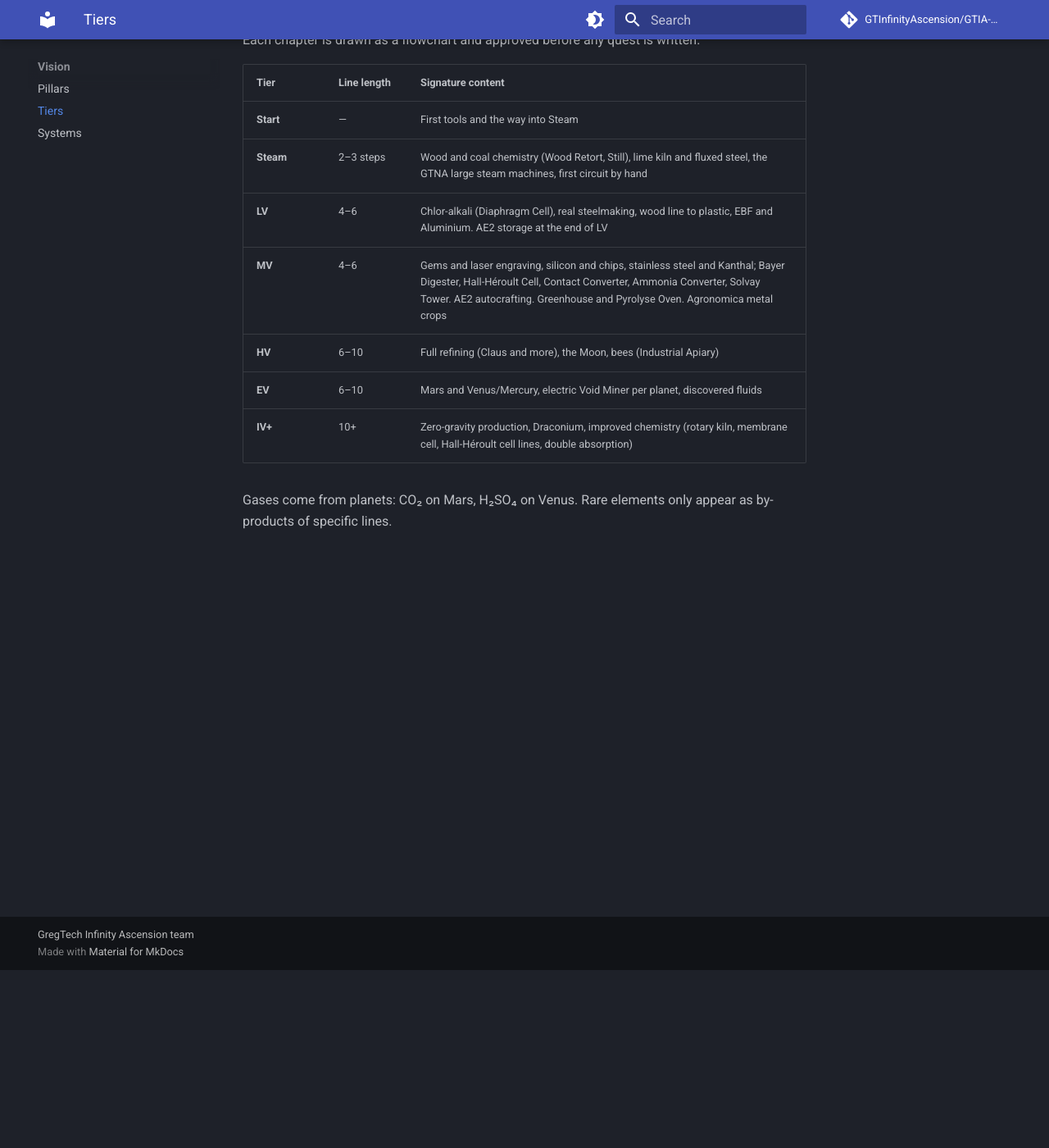
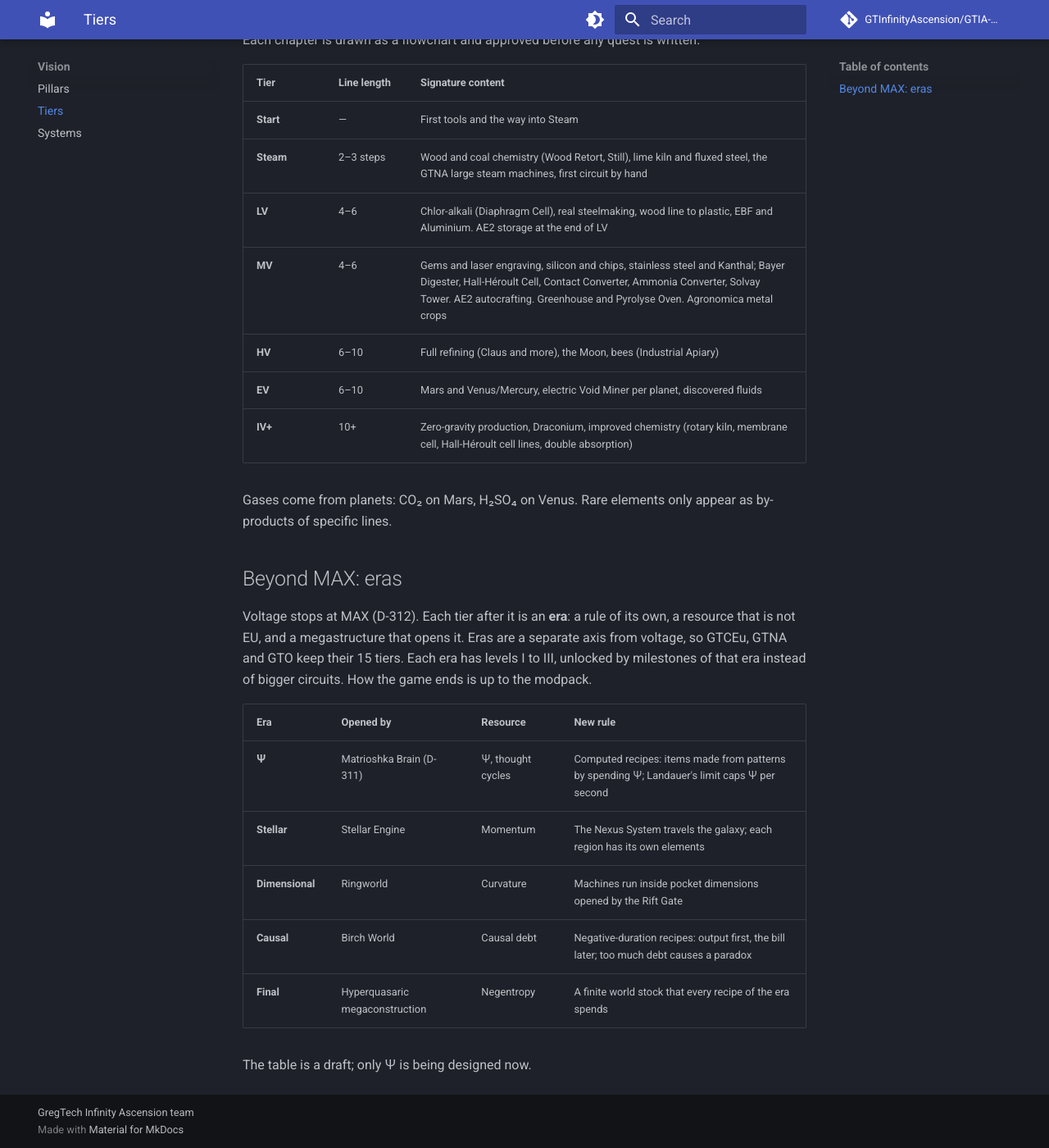
Before and after one commit to GTInfinityAscension/GTIA-Dev-Doc, an MkDocs documentation site: the page built from docs/vision/tiers.md, in a window 1280 px wide and 1400 px high, scrolled down 217 px. Shown: the whole window at 82% size. Built offline with MkDocs 1.6.1 and Material for MkDocs 9.7.7, drawn with Linux system fonts in a browser that asks for light colours; comment, search, counter and statistics services are not loaded.

Commit message:
Vision: eras beyond MAX (D-312)

```diff
--- a/docs/vision/tiers.md
+++ b/docs/vision/tiers.md
@@ -13,3 +13,17 @@ The full roadmap exists as a guide; a tier is only polished after the previous o
 | **IV+** | 10+ | Zero-gravity production, Draconium, improved chemistry (rotary kiln, membrane cell, Hall-Héroult cell lines, double absorption) |
 
 Gases come from planets: CO₂ on Mars, H₂SO₄ on Venus. Rare elements only appear as by-products of specific lines.
+
+## Beyond MAX: eras
+
+Voltage stops at MAX (D-312). Each tier after it is an **era**: a rule of its own, a resource that is not EU, and a megastructure that opens it. Eras are a separate axis from voltage, so GTCEu, GTNA and GTO keep their 15 tiers. Each era has levels I to III, unlocked by milestones of that era instead of bigger circuits. How the game ends is up to the modpack.
+
+| Era | Opened by | Resource | New rule |
+| --- | --- | --- | --- |
+| **Ψ** | Matrioshka Brain (D-311) | Ψ, thought cycles | Computed recipes: items made from patterns by spending Ψ; Landauer's limit caps Ψ per second |
+| **Stellar** | Stellar Engine | Momentum | The Nexus System travels the galaxy; each region has its own elements |
+| **Dimensional** | Ringworld | Curvature | Machines run inside pocket dimensions opened by the Rift Gate |
+| **Causal** | Birch World | Causal debt | Negative-duration recipes: output first, the bill later; too much debt causes a paradox |
+| **Final** | Hyperquasaric megaconstruction | Negentropy | A finite world stock that every recipe of the era spends |
+
+The table is a draft; only Ψ is being designed now.
```
